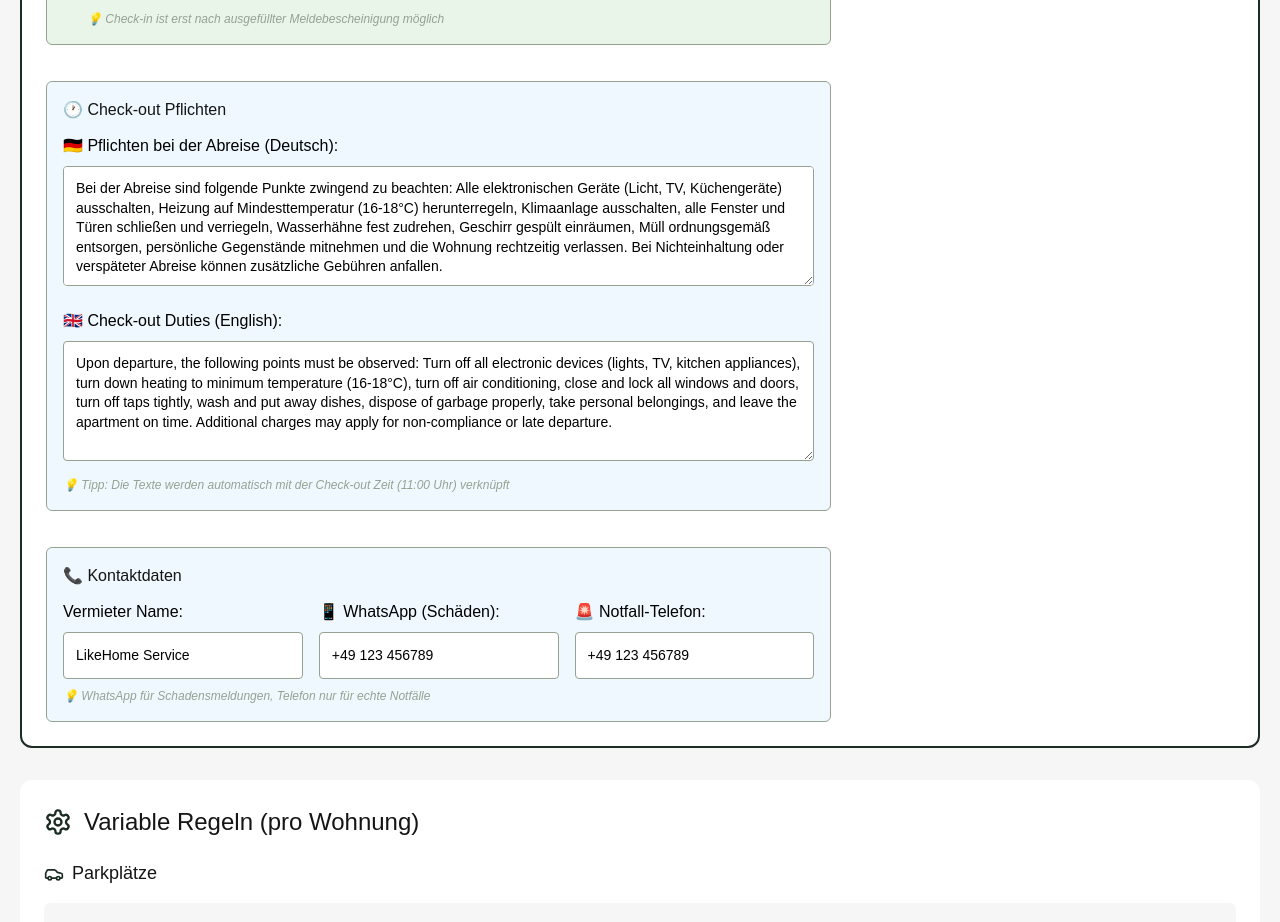
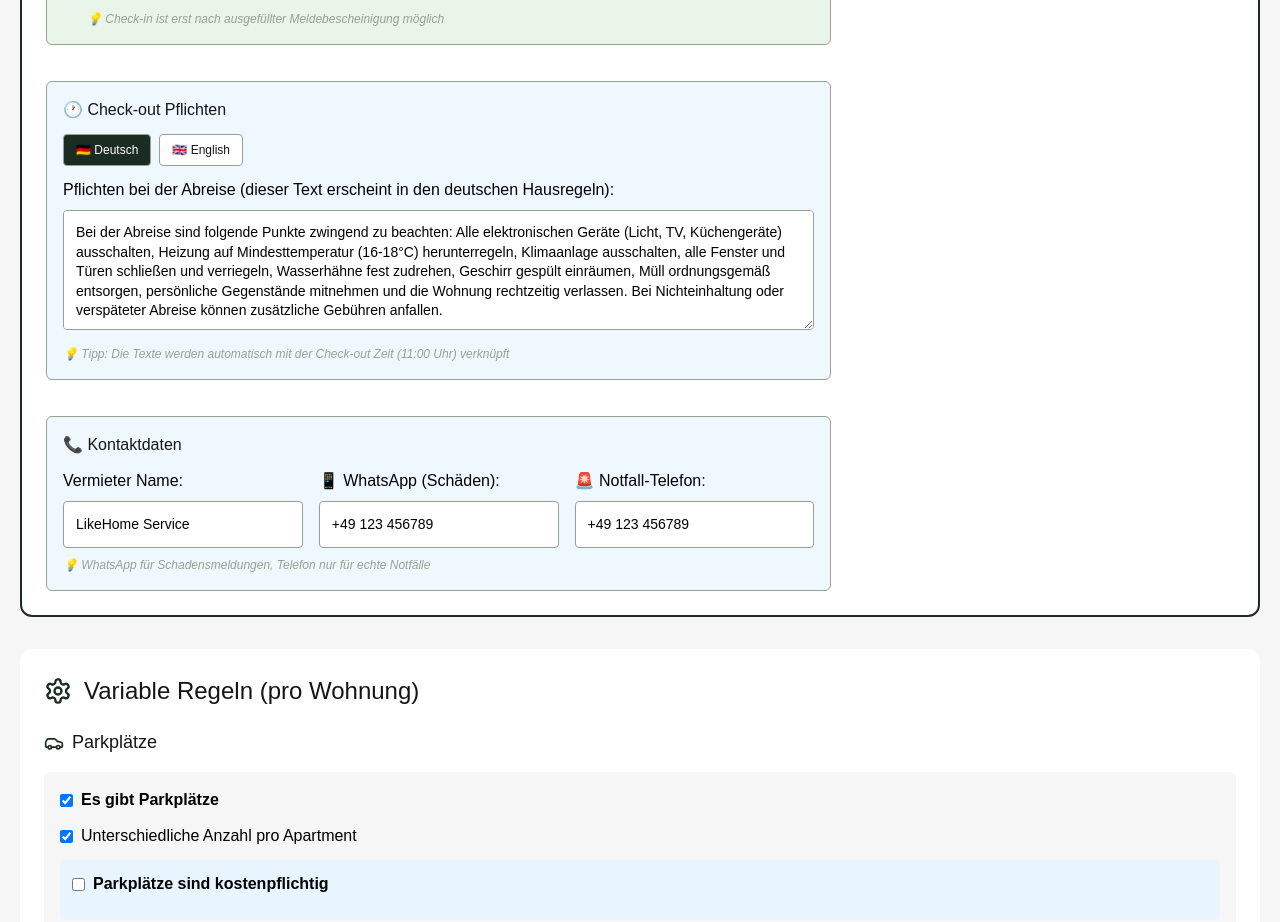
Before and after one commit to LikeHomeBNB/HouseRulesGenerator, a React app: page / in a window 1280 px wide. Shown: the part 960-1882 px from the top of the page. Built offline with nearby package versions, Linux system fonts and the light colour scheme; the HTML template or start-up script is replaced by a standard one.

Commit message:
Add option to switch between english and german check-out duties

```diff
--- a/src/homerules.jsx
+++ b/src/homerules.jsx
@@ -1686,36 +1686,52 @@ Eine Verletzung dieser Hausordnung verstößt gegen die Mietbedingungen gemäß
                 }}>
                   <h4 style={{ margin: '0 0 12px 0', color: styles.dark }}>🕐 Check-out Pflichten</h4>
 
-                  {/* German Check-out Duties */}
+                  {/* Language Switch Buttons */}
+                  <div style={{ display: 'flex', gap: '8px', marginBottom: '12px' }}>
+                    <button
+                      onClick={() => setLanguage('de')}
+                      style={{
+                        padding: '6px 12px',
+                        border: `1px solid ${styles.secondary}`,
+                        borderRadius: '4px',
+                        backgroundColor: language === 'de' ? styles.primary : 'white',
+                        color: language === 'de' ? 'white' : styles.dark,
+                        cursor: 'pointer',
+                        fontSize: '12px',
+                        fontWeight: '500'
+                      }}
+                    >
+                      🇩🇪 Deutsch
+                    </button>
+                    <button
+                      onClick={() => setLanguage('en')}
+                      style={{
+                        padding: '6px 12px',
+                        border: `1px solid ${styles.secondary}`,
+                        borderRadius: '4px',
+                        backgroundColor: language === 'en' ? styles.primary : 'white',
+                        color: language === 'en' ? 'white' : styles.dark,
+                        cursor: 'pointer',
+                        fontSize: '12px',
+                        fontWeight: '500'
+                      }}
+                    >
+                      🇬🇧 English
+                    </button>
+                  </div>
+
+                  {/* Dynamic Language Content */}
                   <label style={{ display: 'block', fontWeight: '500', marginBottom: '8px' }}>
-                    🇩🇪 Pflichten bei der Abreise (Deutsch):
+                    {language === 'de'
+                      ? 'Pflichten bei der Abreise (dieser Text erscheint in den deutschen Hausregeln):'
+                      : 'Check-out Duties (this text appears in the English house rules):'}
                   </label>
                   <textarea
-                    value={einheitlicheRegeln.checkoutPflichten}
-                    onChange={(e) => updateEinheitlich('checkoutPflichten', e.target.value)}
-                    placeholder="Beschreiben Sie hier die Pflichten der Gäste bei der Abreise..."
-                    style={{
-                      padding: '12px',
-                      border: `1px solid ${styles.secondary}`,
-                      borderRadius: '4px',
-                      width: '100%',
-                      minHeight: '120px',
-                      resize: 'vertical',
-                      fontFamily: 'inherit',
-                      fontSize: '14px',
-                      lineHeight: '1.4',
-                      marginBottom: '16px'
-                    }}
-                  />
-
-                  {/* English Check-out Duties */}
-                  <label style={{ display: 'block', fontWeight: '500', marginBottom: '8px' }}>
-                    🇬🇧 Check-out Duties (English):
-                  </label>
-                  <textarea
-                    value={einheitlicheRegeln.checkoutPflichten_en}
-                    onChange={(e) => updateEinheitlich('checkoutPflichten_en', e.target.value)}
-                    placeholder="Describe the guests' duties upon departure..."
+                    value={language === 'de' ? einheitlicheRegeln.checkoutPflichten : einheitlicheRegeln.checkoutPflichten_en}
+                    onChange={(e) => updateEinheitlich(language === 'de' ? 'checkoutPflichten' : 'checkoutPflichten_en', e.target.value)}
+                    placeholder={language === 'de'
+                      ? "Beschreiben Sie hier die Pflichten der Gäste bei der Abreise..."
+                      : "Describe the guests' duties upon departure..."}
                     style={{
                       padding: '12px',
                       border: `1px solid ${styles.secondary}`,
```
